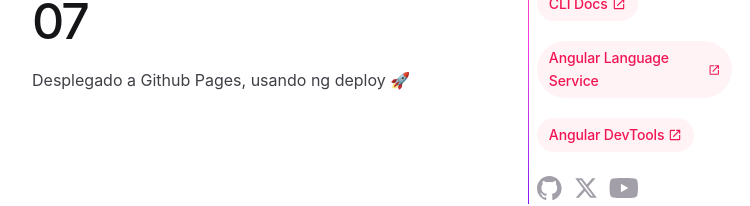
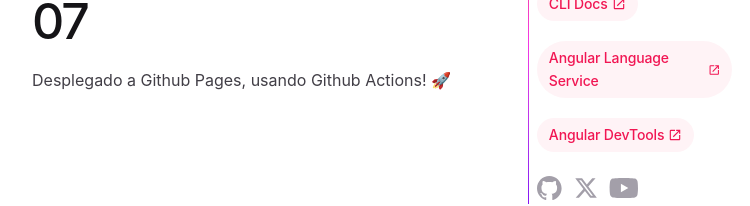
Before and after one commit to Abraham2748/angular-expert-07, an Angular app: page / in a window 1280 px wide. Shown: the part 146-352 px from the top of the page, without its empty margins (258-1008 px from the left). Built offline with nearby package versions, Linux system fonts and the light colour scheme.

Commit message:
update app component html

```diff
--- a/src/app/app.component.html
+++ b/src/app/app.component.html
@@ -226,7 +226,7 @@
         </defs>
       </svg>
       <h1>Hello, {{ title }}</h1>
-      <p>Desplegado a Github Pages, usando ng deploy 🚀</p>
+      <p>Desplegado a Github Pages, usando Github Actions! 🚀</p>
     </div>
     <div class="divider" role="separator" aria-label="Divider"></div>
     <div class="right-side">
```
